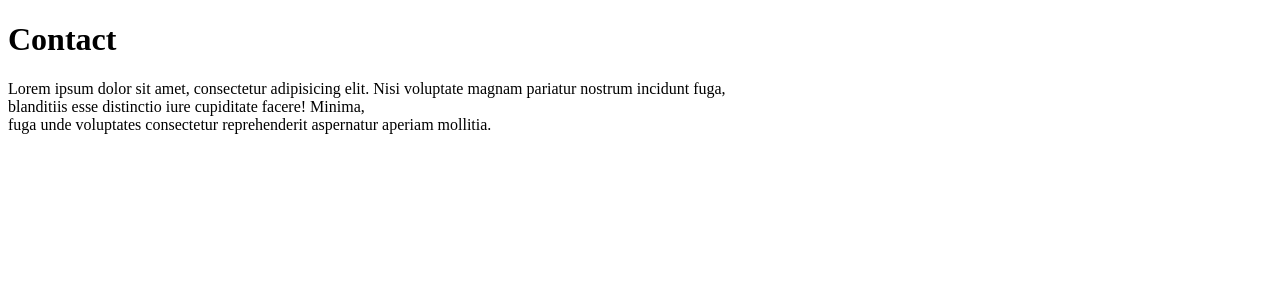
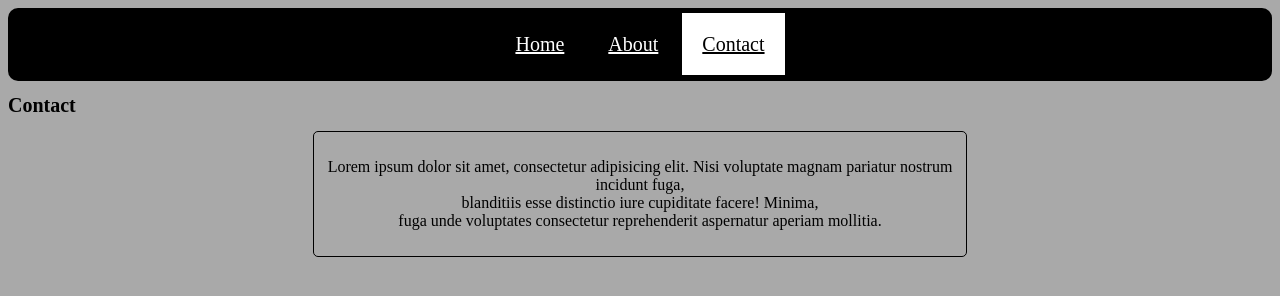
Before and after one commit to A-SCharles/Practice, a plain HTML site: page contact.html in a window 1280 px wide. Drawn offline with Linux system fonts and the light colour scheme.

Commit message:
added stuff to contact

```diff
--- a/contact.html
+++ b/contact.html
@@ -5,8 +5,15 @@
     <meta http-equiv="X-UA-Compatible" content="IE=edge">
     <meta name="viewport" content="width=device-width, initial-scale=1.0">
     <title>Document</title>
+    <link rel="stylesheet" href="style.css">
+
 </head>
 <body>
+    <nav>
+        <a  href="index.html">Home</a>
+        <a href="about.html">About</a>
+        <a class="active" href="contact.html">Contact</a>
+    </nav>
     <h1>Contact</h1>
     <div>
         <p>Lorem ipsum dolor sit amet, consectetur adipisicing elit. Nisi voluptate magnam pariatur nostrum incidunt fuga, <br>
```
Also changed, not shown: about.html (+1 -0 lines), index.html (+2 -0 lines).
